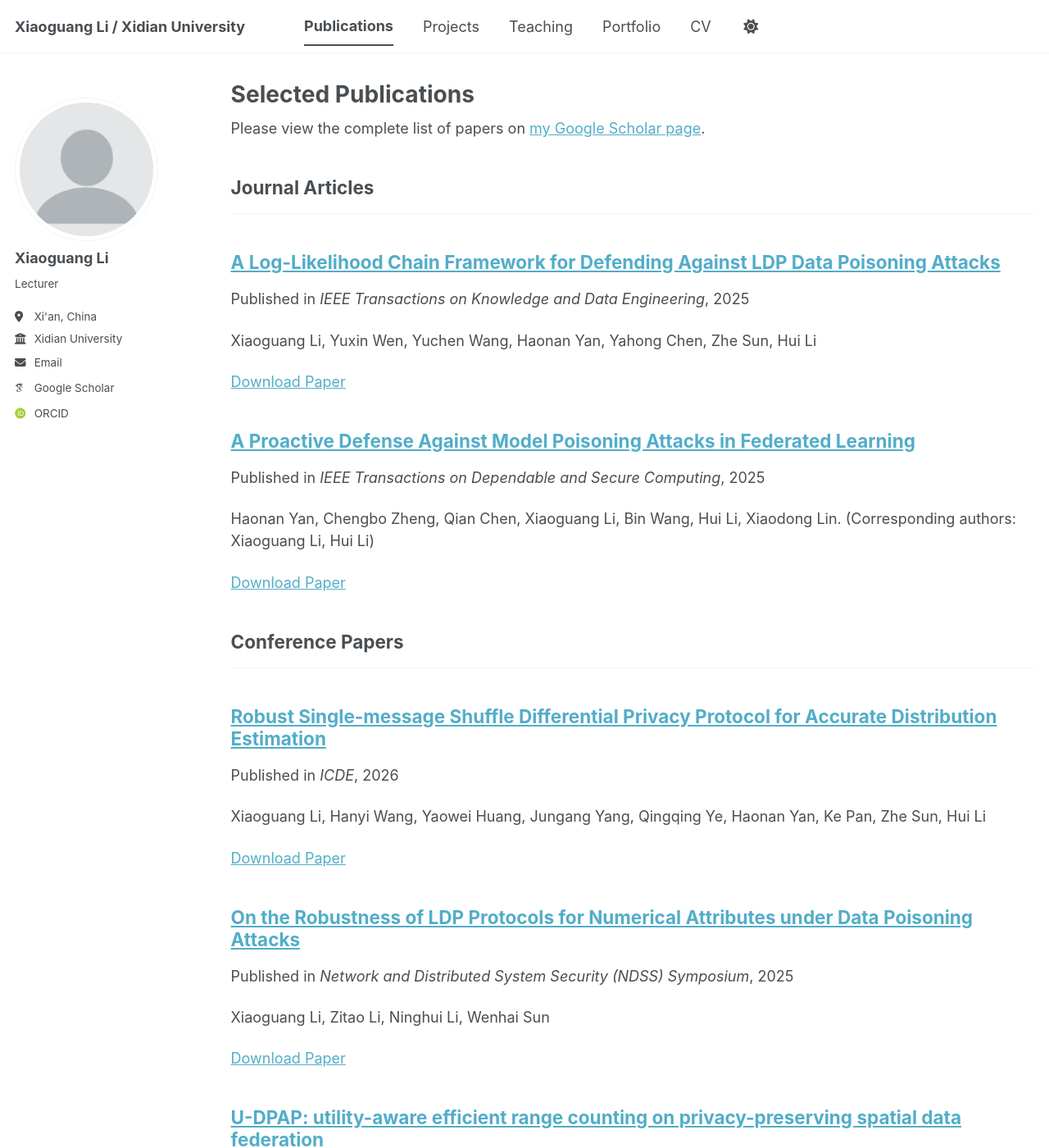
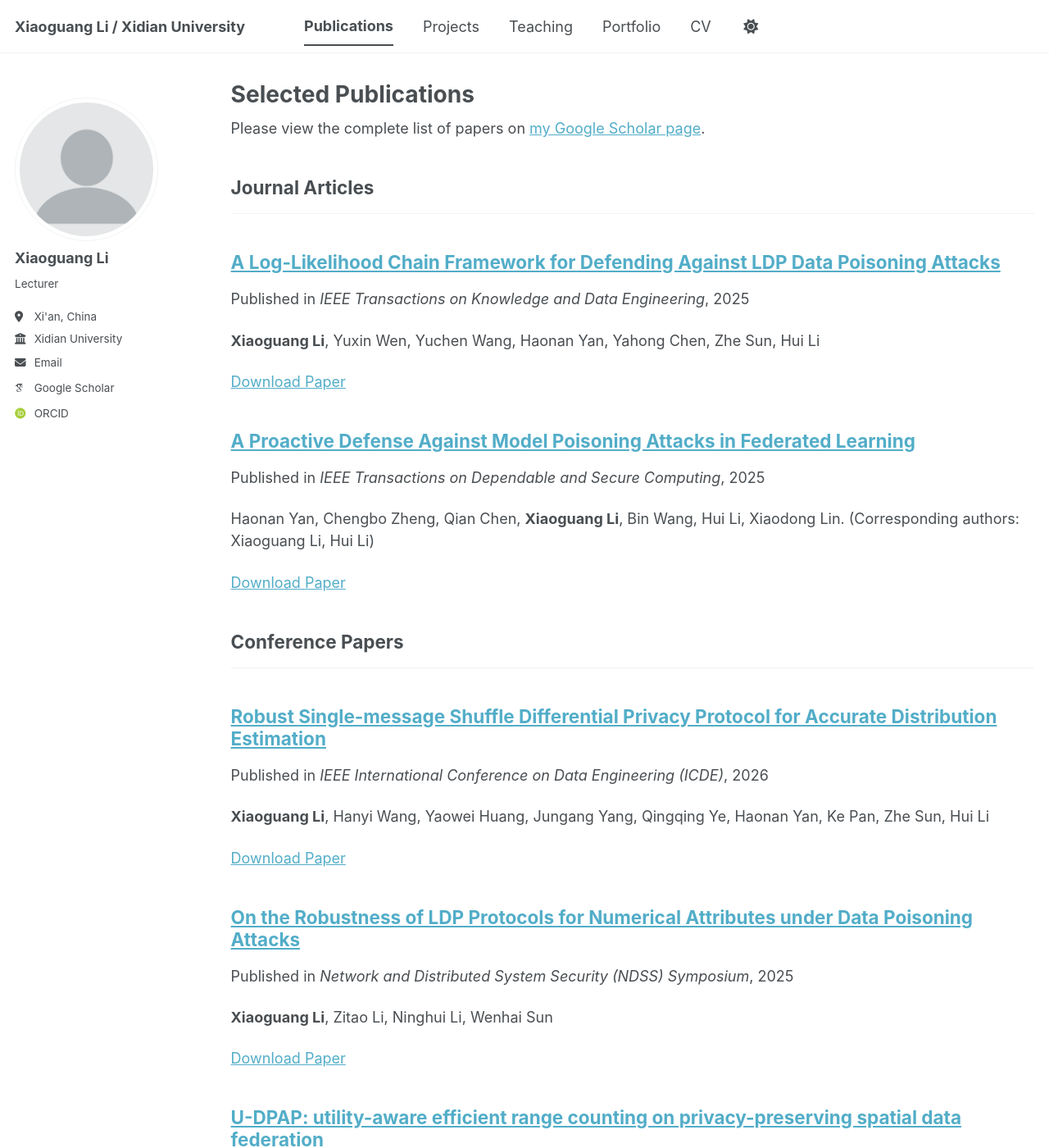
Before and after one commit to meliosem/meliosem.github.io, a Jekyll site: the page built from _pages/publications.html, in a window 1280 px wide and 1400 px high. Shown: the whole window at 82% size. Built offline with Jekyll 4.4.1, drawn with Linux system fonts in a browser that asks for light colours; some web fonts are replaced; a script bundle is joined from its source files by our own code; library files that are not in the unit come from our copies; some of the changed text lies outside the part shown.

Commit message:
first commit

```diff
--- a/_publications/Robust Single-message Shuffle Differential Privacy Protocol for Accurate Distribution Estimation.md
+++ b/_publications/Robust Single-message Shuffle Differential Privacy Protocol for Accurate Distribution Estimation.md
@@ -3,9 +3,9 @@ title: "Robust Single-message Shuffle Differential Privacy Protocol for Accurate
 collection: publications
 category: conferences
 permalink: /publication/Robust-Single-message-Shuffle-Differential-Privacy-Protocol-for-Accurate-Distribution-Estimation
-excerpt: 'Xiaoguang Li, Hanyi Wang, Yaowei Huang, Jungang Yang, Qingqing Ye, Haonan Yan, Ke Pan, Zhe Sun, Hui Li'
+excerpt: '**Xiaoguang Li**, Hanyi Wang, Yaowei Huang, Jungang Yang, Qingqing Ye, Haonan Yan, Ke Pan, Zhe Sun, Hui Li'
 date: 2026-02-24
-venue: 'ICDE'
+venue: 'IEEE International Conference on Data Engineering (ICDE)'
 # slidesurl: 'https://academicpages.github.io/files/slides1.pdf'
 paperurl: 'https://faculty.xidian.edu.cn/LIXIAOGUANG/en/lwcg/455283/content/303105.htm#lwcg'
 # bibtexurl: 'https://academicpages.github.io/files/bibtex1.bib'
```
Also changed, not shown: _publications/A Log-Likelihood Chain Framework for Defending against LDP Data Poisoning Attacks.md (+1 -1 lines), _publications/A proactive defense against model poisoning attacks in federated learning.md (+1 -1 lines), _publications/Fine-grained poisoning attack to local differential privacy protocols for mean and variance estimation.md (+1 -1 lines), _publications/On the Robustness of LDP Protocols for Numerical Attributes under Data Poisoning Attacks.md (+1 -1 lines).
